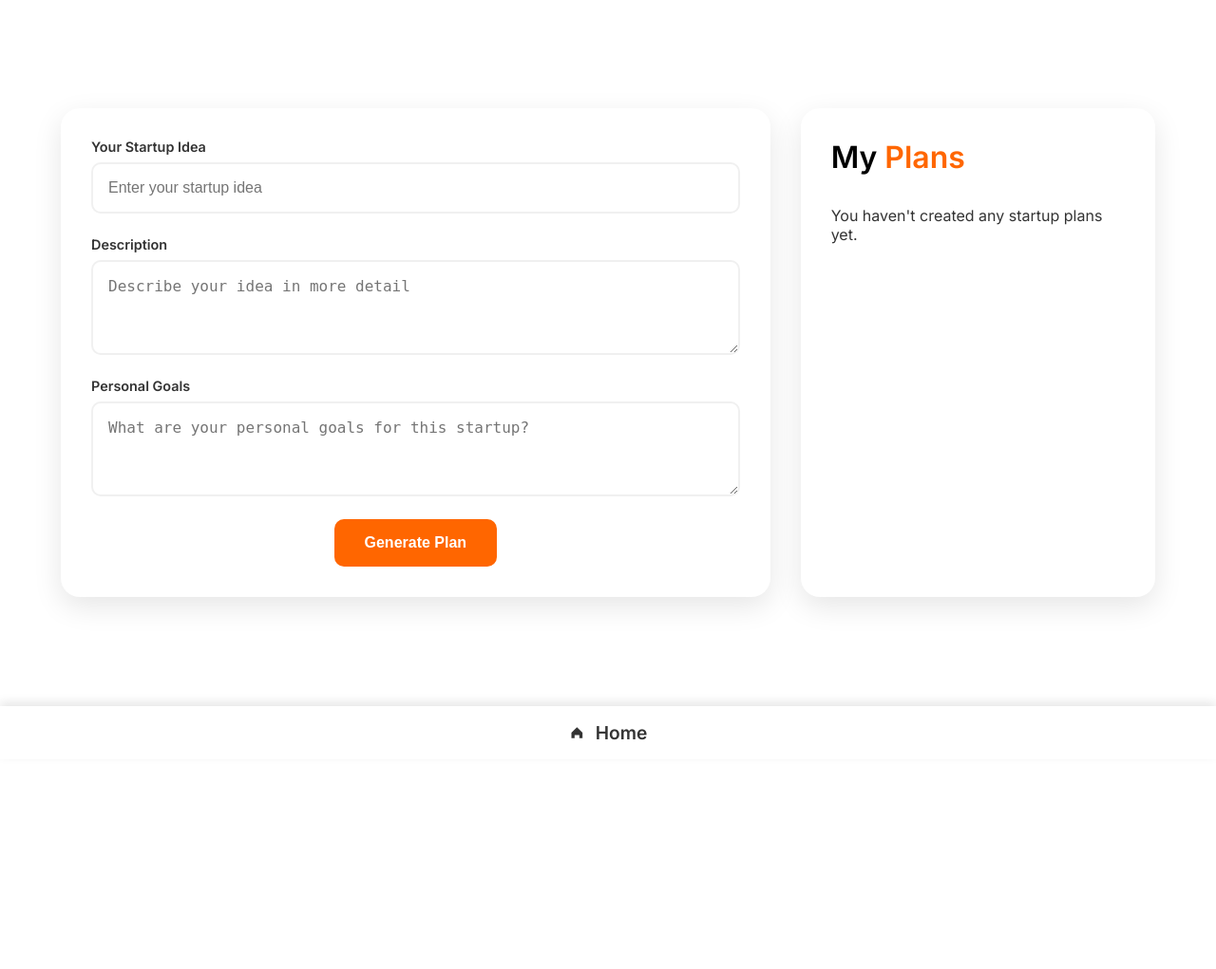
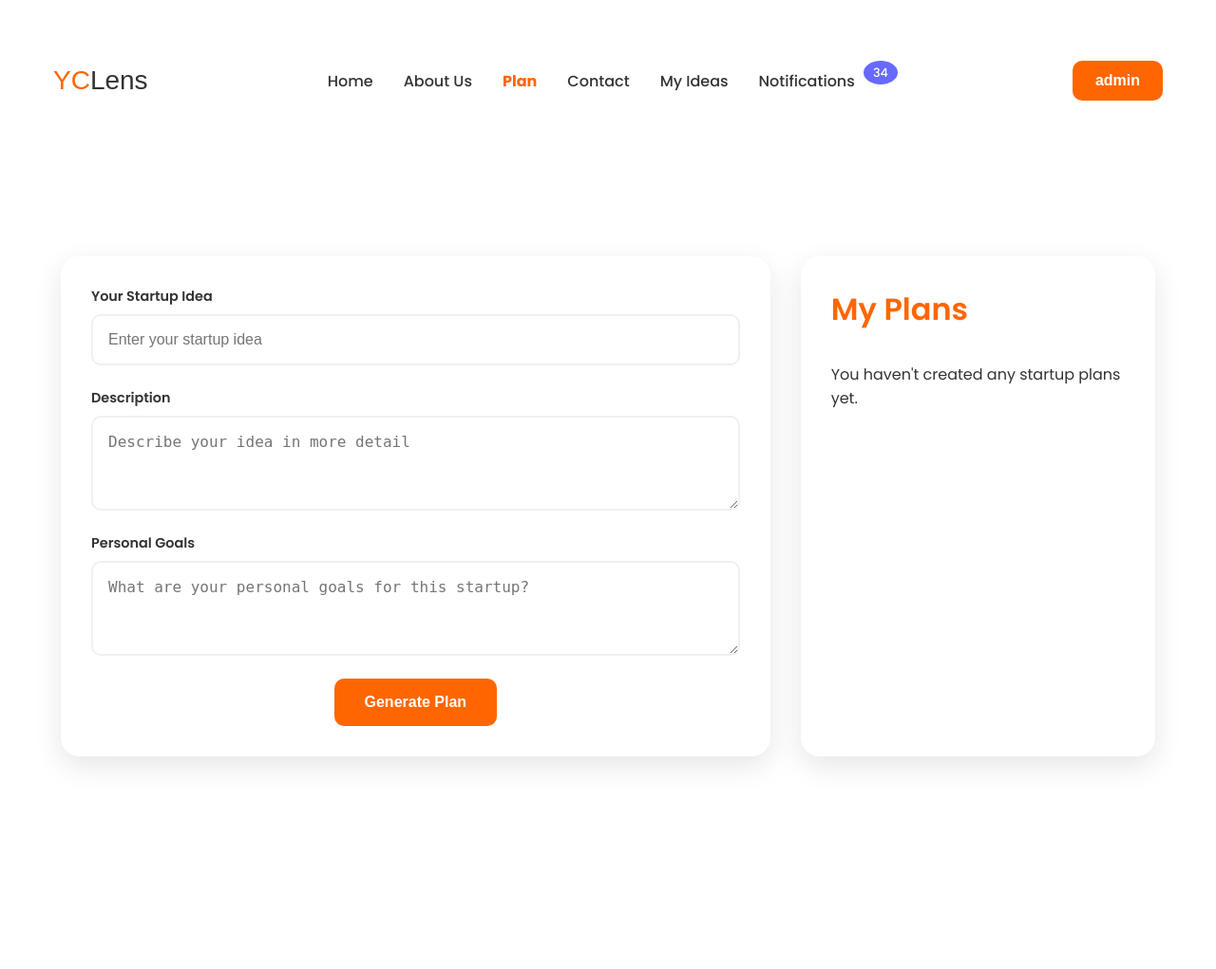
Before and after one commit to anzilachu/YCMatter01, a Django app: page /generate/ in a window 1280 px wide. Shown: the whole page at 95% size. Before the commit the page ends 780 px from the top, so only its background shows below. Run offline with Django 4.2, Linux system fonts and the light colour scheme; a user stored in the database is signed in; data comes from the database, SQL or seed files in the repository; data that the repository does not hold is empty; some libraries are stand-ins or nearby versions.

Commit message:
navbar chnages add one more nav

```diff
--- a/chat/views.py
+++ b/chat/views.py
@@ -976,10 +976,9 @@ def clean_text(text):
     cleaned = re.sub(r'^\d+\.\s*', '', cleaned)
     return cleaned.strip().capitalize()
 
-@login_required
+@login_required(login_url=reverse_lazy('chat:sign_in_or_sign_up'))
 def generate_flow(request):
     user_startup_plans = StartupPlan.objects.filter(user=request.user).order_by('-created_at')
-    print(user_startup_plans)
 
     if request.method == 'POST':
         startup_idea = request.POST.get('startup_idea')
--- a/templates/about.html
+++ b/templates/about.html
@@ -13,6 +13,7 @@
     <link href="css/fontawesome.min.css" rel="stylesheet" type="text/css" />
     <link rel="stylesheet" href="https://fonts.googleapis.com/css2?family=Roboto:wght@400;700&display=swap">
     <link rel="stylesheet" href="https://fonts.googleapis.com/icon?family=Material+Icons">
+    <link rel="icon" href="{% static 'yclogo.png' %}" type="image/png">
     <title>About | YCLens</title>
 </head>
 <body>
--- a/templates/chat/home.html
+++ b/templates/chat/home.html
@@ -9,6 +9,7 @@
       rel="stylesheet"
     />
     <link rel="stylesheet" href="{% static 'styles.css' %}" />
+    <link rel="icon" href="{% static 'yclogo.png' %}" type="image/png">
     <link href="css/fontawesome.min.css" rel="stylesheet" type="text/css" />
     <title>YCLens | Startup hub</title>
 </head>
@@ -22,6 +23,8 @@
 </style>
 <body>
   {% include 'chat/nav_base.html' %}
+
+
 
   <section class="hero-1">
     <div class="header__content">
--- a/templates/chat/idea_list.html
+++ b/templates/chat/idea_list.html
@@ -7,6 +7,7 @@
     <link href="https://cdn.jsdelivr.net/npm/remixicon@4.3.0/fonts/remixicon.css" rel="stylesheet" />
     <link rel="stylesheet" href="{% static 'styles.css' %}" />
     <link href="css/fontawesome.min.css" rel="stylesheet" type="text/css" />
+    <link rel="icon" href="{% static 'yclogo.png' %}" type="image/png">
 
     <title>YCLens | My Ideas</title>
     <style>
--- a/templates/chat/nav_base.html
+++ b/templates/chat/nav_base.html
@@ -10,6 +10,7 @@
     />
     <link rel="stylesheet" href="{% static 'styles.css' %}" />
     <link href="css/fontawesome.min.css" rel="stylesheet" type="text/css" />
+    <link rel="icon" href="{% static 'yclogo.png' %}" type="image/png">
     <title>YCLens | Startup hub</title>
 </head>
 <body>
@@ -180,6 +181,7 @@
     <ul class="nav__links" id="nav-links">
         <li data-page="home"><a href="{% url 'chat:home' %}">Home</a></li>
         <li data-page="about"><a href="{% url 'chat:about' %}">About Us</a></li>
+        <li data-page="plan"><a href="{% url 'chat:generate_flow' %}">Plan</a></li>
         <li data-page="contact"><a href="{% url 'chat:contact' %}">Contact</a></li>
         {% if user.is_authenticated %}
             <li data-page="idea_list"><a href="{% url 'chat:idea_list' %}">My Ideas</a></li>
@@ -200,6 +202,7 @@
             {% endif %}
         </li>
     </ul>
+
     <div class="nav__btns nav__btns-auth">
         {% if user.is_authenticated %}
             <div class="dropdown">
@@ -311,7 +314,8 @@
         const navItems = document.querySelectorAll('.nav__links li, .mobile-nav__item');
 
         navItems.forEach(item => {
-            if (item.dataset.page === currentPage) {
+            if (item.dataset.page === currentPage ||
+                (item.dataset.page === 'plan' && currentPage === 'generate_flow')) {
                 item.classList.add('active');
             } else {
                 item.classList.remove('active');
--- a/templates/chat/notifications.html
+++ b/templates/chat/notifications.html
@@ -7,6 +7,7 @@
     <meta name="viewport" content="width=device-width, initial-scale=1.0">
     <link href="https://cdn.jsdelivr.net/npm/remixicon@4.3.0/fonts/remixicon.css" rel="stylesheet" />
     <link rel="stylesheet" href="{% static 'styles.css' %}" />
+    <link rel="icon" href="{% static 'yclogo.png' %}" type="image/png">
     <title>YCLens | Notifications</title>
     <style>
         * {
--- a/templates/contact.html
+++ b/templates/contact.html
@@ -12,6 +12,7 @@
     <link href="css/fontawesome.min.css" rel="stylesheet" type="text/css" />
     <link rel="stylesheet" href="https://fonts.googleapis.com/css2?family=Roboto:wght@400;700&display=swap">
     <link rel="stylesheet" href="https://fonts.googleapis.com/icon?family=Material+Icons">
+    <link rel="icon" href="{% static 'yclogo.png' %}" type="image/png">
     <title>Contact | YCLens </title>
 </head>
 <body>
--- a/templates/generate_flow.html
+++ b/templates/generate_flow.html
@@ -1,9 +1,12 @@
+{% load static %}
+
 <!DOCTYPE html>
 <html lang="en">
 <head>
     <meta charset="UTF-8">
     <meta name="viewport" content="width=device-width, initial-scale=1.0">
     <title>Generate Startup flow</title>
+    <link rel="icon" href="{% static 'yclogo.png' %}" type="image/png">
     <style>
         @import url('https://fonts.googleapis.com/css2?family=Inter:wght@300;400;600&display=swap');
 
@@ -219,6 +222,7 @@
     </style>
 </head>
 <body>
+    {% include 'chat/nav_base.html' %}
     <div class="container">
         <div class="form-section">
             <form method="POST" action="{% url 'chat:generate_flow' %}">
@@ -254,15 +258,6 @@
         </div>
     </div>
 
-    <!-- New paginator -->
-    <div class="pagination-bar">
-        <a href="{% url 'chat:home' %}">
-            <!-- Home icon -->
-            <svg class="home-icon" xmlns="http://www.w3.org/2000/svg" viewBox="0 0 24 24">
-                <path d="M3 12l7-7 7 7v7h-4v-4h-6v4h-4z"></path>
-            </svg>
-            Home
-        </a>
-    </div>
+
 </body>
 </html>
--- a/templates/module_list.html
+++ b/templates/module_list.html
@@ -1,9 +1,12 @@
+{% load static %}
+
 <!DOCTYPE html>
 <html lang="en">
 <head>
     <meta charset="UTF-8">
     <meta name="viewport" content="width=device-width, initial-scale=1.0">
     <title>Startup Modules</title>
+    <link rel="icon" href="{% static 'yclogo.png' %}" type="image/png">
     <style>
         :root {
             --primary-color: #FF6600;
--- a/templates/task_list.html
+++ b/templates/task_list.html
@@ -1,9 +1,12 @@
+{% load static %}
+
 <!DOCTYPE html>
 <html lang="en">
 <head>
     <meta charset="UTF-8">
     <meta name="viewport" content="width=device-width, initial-scale=1.0">
     <title>{{ module.title }} Tasks</title>
+    <link rel="icon" href="{% static 'yclogo.png' %}" type="image/png">
     <style>
         /* Base styles */
         * {
```
Also changed, not shown: static/yclogo.png (added).
